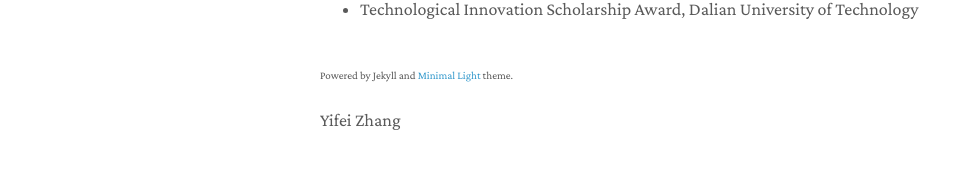
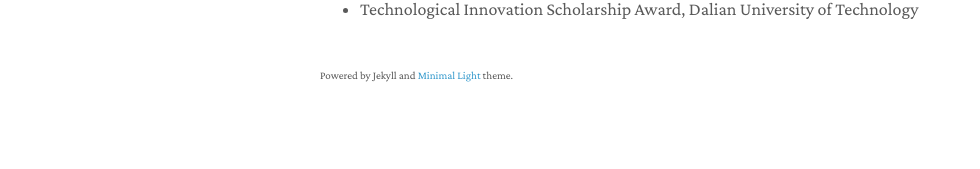
Before and after one commit to yifeizhangcs/yifeizhangcs.github.io, a Jekyll site: the page built from index.md, in a window 1280 px wide and 900 px high, scrolled down 1004 px. Shown: the part 696-865 px from the top of the window, without its empty margins (150-1130 px from the left). Built offline with Jekyll 4.4.1, drawn with Linux system fonts in a browser that asks for light colours; nearby versions of some CDN libraries; a style sheet for code colours, icons or effects is not loaded; our own code applies the rules of GitHub Pages for plain Markdown files.

Commit message:
Update homepage.html

```diff
--- a/_layouts/homepage.html
+++ b/_layouts/homepage.html
@@ -100,13 +100,11 @@
       <br>
 
       {% if site.enable_footnote %}
-      <p><small>Powered by Jekyll and <a href="https://github.com/yaoyao-liu/minimal-light" target="_blank" rel="noopener">Minimal Light</a> theme.</small></p>
       <div class="container">
         <div class="content is-small has-text-centered">
-            <script type="text/javascript" id="clstr_globe" src="//clustrmaps.com/globe.js?d=VwYXFm8iqkaeoSEkwFOdLmBe_VW2Mvy4R8mS8u-KEfU"></script>            <p class="">Yifei Zhang</p>
-        </div>
-    </div>
-
+          <script type="text/javascript" id="clustrmaps" src="//clustrmaps.com/map_v2.js?d=VwYXFm8iqkaeoSEkwFOdLmBe_VW2Mvy4R8mS8u-KEfU&cl=ffffff&w=a"></script>        </div>
+      </div>
+      <p><small>Powered by Jekyll and <a href="https://github.com/yaoyao-liu/minimal-light" target="_blank" rel="noopener">Minimal Light</a> theme.</small></p>
       {% endif %}
 
       </section>
```
